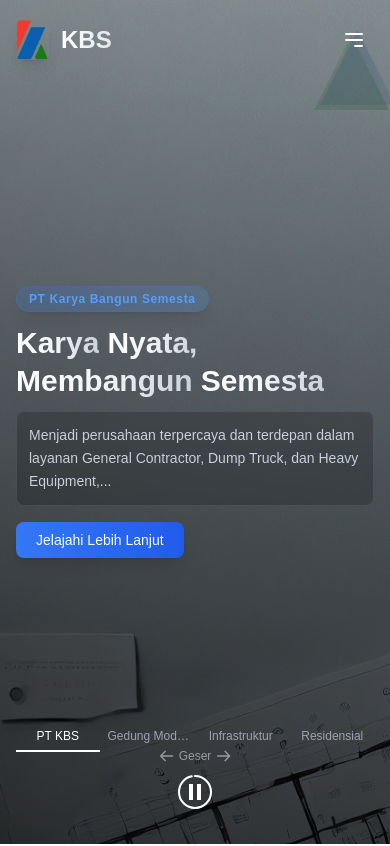
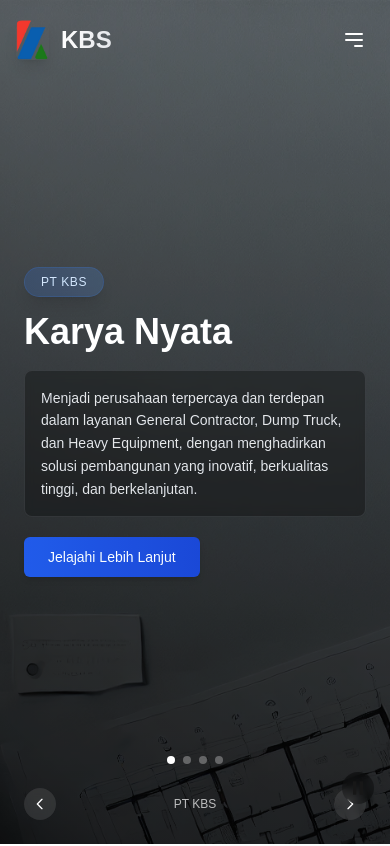
Before and after one commit to marcelaritonang/website-pt.kbs, a Next.js app: page / in a window 390 px wide. Shown: the top 846 px of the page. Built offline with nearby package versions, Linux system fonts and the light colour scheme.

Commit message:
update hero

```diff
--- a/src/app/components/home/HeroSection.tsx
+++ b/src/app/components/home/HeroSection.tsx
@@ -180,174 +180,23 @@
     })
   };
 
-  // Updated shape variants for paired shapes - mobile responsive
-  const shapeContainerVariants = {
-    initial: {
-      opacity: 0,
-      x: 100
-    },
-    animate: {
-      opacity: 1,
-      x: 0,
-      transition: {
-        duration: 0.8,
-        staggerChildren: 0.2
-      }
-    },
-    exit: {
-      opacity: 0,
-      x: 100,
-      transition: {
-        duration: 0.6,
-        staggerChildren: 0.1
-      }
-    }
-  };
-
   // Icons
   const PauseIcon = () => (
-    <svg width="24" height="24" viewBox="0 0 24 24" fill="currentColor">
+    <svg width="20" height="20" viewBox="0 0 24 24" fill="currentColor">
       <rect x="6" y="4" width="4" height="16" />
       <rect x="14" y="4" width="4" height="16" />
     </svg>
   );
 
   const PlayIcon = () => (
-    <svg width="24" height="24" viewBox="0 0 24 24" fill="currentColor">
+    <svg width="20" height="20" viewBox="0 0 24 24" fill="currentColor">
       <path d="M8 5v14l11-7z" />
     </svg>
   );
 
-  // Update getIsometricShape to include all slides with paired shapes - with mobile responsive
-  const getIsometricShape = (slideIndex: number) => {
-    const shapes = {
-      0: [ // Company intro shapes
-        {
-          clipPath: 'polygon(50% 0%, 100% 100%, 0% 100%)',
-          background: `linear-gradient(135deg, ${brandColors.primary}CC, ${brandColors.primary}66)`,
-          rotate: 0,
-          delay: 0
-        },
-        {
-          clipPath: 'polygon(0 0, 100% 0, 50% 100%)',
-          background: `linear-gradient(135deg, ${brandColors.secondary}CC, ${brandColors.secondary}66)`,
-          rotate: 180,
-          delay: 0.2
-        }
-      ],
-      1: [ // Modern Building shapes
-        {
-          clipPath: 'polygon(0 0, 100% 0, 100% 100%)',
-          background: `linear-gradient(135deg, ${brandColors.primary}BB, ${brandColors.accent}66)`,
-          rotate: 45,
-          delay: 0
-        },
-        {
-          clipPath: 'polygon(0 0, 100% 0, 0 100%)',
-          background: `linear-gradient(135deg, ${brandColors.secondary}BB, ${brandColors.primary}66)`,
-          rotate: -45,
-          delay: 0.2
-        }
-      ],
-      2: [ // Infrastructure shapes
-        {
-          clipPath: 'polygon(50% 0, 100% 50%, 50% 100%, 0 50%)',
-          background: `linear-gradient(135deg, ${brandColors.accent}CC, ${brandColors.primary}66)`,
-          rotate: 0,
-          delay: 0
-        },
-        {
-          clipPath: 'polygon(50% 0, 100% 50%, 50% 100%, 0 50%)',
-          background: `linear-gradient(135deg, ${brandColors.primary}CC, ${brandColors.secondary}66)`,
-          rotate: 45,
-          delay: 0.2
-        }
-      ],
-      3: [ // Residential shapes
-        {
-          clipPath: 'polygon(25% 0%, 75% 0%, 100% 50%, 75% 100%, 25% 100%, 0% 50%)',
-          background: `linear-gradient(135deg, ${brandColors.secondary}CC, ${brandColors.primary}66)`,
-          rotate: 0,
-          delay: 0
-        },
-        {
-          clipPath: 'polygon(25% 0%, 75% 0%, 100% 50%, 75% 100%, 25% 100%, 0% 50%)',
-          background: `linear-gradient(135deg, ${brandColors.primary}CC, ${brandColors.accent}66)`,
-          rotate: 30,
-          delay: 0.2
-        }
-      ]
-    };
-
-    // Responsive size adjustments
-    const containerSize = isMobile ? { width: '250px', height: '200px' } : { width: '700px', height: '600px' };
-    const shapeSize = isMobile ? '150px' : '300px';
-    const posOffsets = isMobile ? { top: 5, right: 5 } : { top: 15, right: 10 };
-
   return (
-      <motion.div
-        variants={shapeContainerVariants}
-        initial="initial"
-        animate="animate"
-        exit="exit"
-        className="relative"
-        style={{
-          width: containerSize.width,
-          height: containerSize.height
-        }}
-      >
-        {shapes[slideIndex as keyof typeof shapes].map((shape, i) => (
-          <motion.div
-            key={i}
-            variants={{
-              initial: {
-                opacity: 0,
-                scale: 0.5,
-                x: 100,
-                rotate: shape.rotate - 30
-              },
-              animate: {
-                opacity: isMobile ? 0.3 : 0.4, // Slightly more transparent on mobile
-                scale: 1,
-                x: 0,
-                rotate: shape.rotate,
-                transition: {
-                  duration: 0.8,
-                  delay: shape.delay,
-                  ease: [0.43, 0.13, 0.23, 0.96]
-                }
-              },
-              exit: {
-                opacity: 0,
-                scale: 0.5,
-                x: 100,
-                rotate: shape.rotate + 30,
-                transition: {
-                  duration: 0.4,
-                  ease: [0.43, 0.13, 0.23, 0.96]
-                }
-              }
-            }}
-            className="absolute"
-            style={{
-              top: `${20 + (i * posOffsets.top)}%`,
-              right: `${10 + (i * posOffsets.right)}%`,
-              width: shapeSize,
-              height: shapeSize,
-              clipPath: shape.clipPath,
-              background: shape.background,
-              mixBlendMode: 'screen',
-              filter: 'blur(1px)',
-              zIndex: 2 - i
-            }}
-          />
-        ))}
-      </motion.div>
-    );
-  };
-
-  return (
-    <div className="relative h-screen w-full overflow-hidden bg-black">
+    // Perbaikan 1: Menambahkan overflow-x-hidden pada root container
+    <div className="relative h-screen w-full max-w-[100vw] overflow-x-hidden bg-black">
       {/* Color Overlay */}
       <div
         className="absolute inset-0 z-10 pointer-events-none transition-colors duration-1000"
@@ -373,22 +222,25 @@
           }}
           className="absolute inset-0"
         >
-          {/* Background Image dengan Zoom Effect */}
+          {/* Background Image */}
           <motion.div
             className="relative h-full w-full overflow-hidden"
             initial={{ scale: 1.2 }}
             animate={{ scale: 1 }}
             transition={{ duration: 6 }}
           >
+            {/* Perbaikan 2: Ensuring the image doesn't stretch beyond viewport */}
+            <div className="absolute inset-0">
               <Image
                 src={slides[currentSlide].image}
                 alt={slides[currentSlide].title}
                 fill
-              className="object-cover transform transition-transform scale-110"
+                className="object-cover"
                 priority
               />
+            </div>
             {/* Overlays */}
-            <div className="absolute inset-0 bg-gradient-to-t from-black/60 to-black/20" />
+            <div className="absolute inset-0 bg-gradient-to-t from-black/70 via-black/50 to-black/30" />
             <motion.div
               className="absolute inset-0"
               initial={{ opacity: 0 }}
@@ -396,41 +248,51 @@
               exit={{ opacity: 0 }}
               transition={{ duration: 1 }}
               style={{
-                backgroundImage: 'linear-gradient(45deg, rgba(0,0,0,0.4) 0%, rgba(0,0,0,0) 100%)'
+                backgroundImage: 'linear-gradient(45deg, rgba(0,0,0,0.5) 0%, rgba(0,0,0,0.2) 100%)'
               }}
             />
           </motion.div>
 
-          {/* Content - Responsive for mobile */}
-          <div className="absolute inset-0 flex flex-col justify-center px-4 sm:px-8 md:px-20">
+          {/* Content Container - Mobile Optimized */}
+          <div className="absolute inset-0 flex flex-col justify-center items-start px-6 md:px-20">
+            {/* Perbaikan 3: Pastikan konten tidak lebih lebar dari viewport */}
+            <div className="w-full max-w-[calc(100vw-48px)] md:max-w-lg">
               {/* Category Tag */}
               <motion.div
                 initial={{ opacity: 0, y: 20 }}
                 animate={{ opacity: 1, y: 0 }}
                 transition={{ delay: 0.5 }}
+                className="mb-3 md:mb-4"
               >
                 <span className="inline-block bg-gradient-to-r from-blue-500/20 to-blue-400/20 backdrop-blur-sm
-                              text-blue-400 px-3 sm:px-6 py-1 sm:py-2 rounded-full text-xs sm:text-sm font-semibold tracking-wider
+                                text-blue-100 px-4 py-1.5 rounded-full text-xs font-medium tracking-wider
                                 border border-blue-500/20 shadow-lg">
-                {slides[currentSlide].category}
+                  {isMobile && currentSlide === 0 ? "PT KBS" : slides[currentSlide].category}
                 </span>
               </motion.div>
 
-            {/* Title with Enhanced Styling - Mobile responsive */}
+              {/* Title - Simplified for Mobile */}
               <motion.div
-              initial={{ opacity: 0, y: 30 }}
+                initial={{ opacity: 0, y: 20 }}
                 animate={{ opacity: 1, y: 0 }}
                 transition={{ delay: 0.7 }}
-              className="my-3 sm:my-6"
+                className="mb-4 md:mb-6"
               >
-              <h1 className="text-3xl sm:text-5xl md:text-7xl font-bold leading-tight">
+                {isMobile ? (
+                  <h1 className="text-4xl font-bold text-white leading-tight">
+                    {currentSlide === 1 ? "Konstruksi Gedung Perkantoran" :
+                     currentSlide === 2 ? "Pengembangan Infrastruktur" :
+                     currentSlide === 3 ? "Perumahan Elite" : "Karya Nyata"}
+                  </h1>
+                ) : (
+                  <h1 className="text-5xl md:text-7xl font-bold leading-tight">
                     {slides[currentSlide].title.split(' ').map((word, i) => (
                       <motion.span
                         key={i}
                         initial={{ opacity: 0, x: -20 }}
                         animate={{ opacity: 1, x: 0 }}
                         transition={{ delay: 0.8 + (i * 0.1) }}
-                    className="inline-block mr-2 sm:mr-4"
+                        className="inline-block mr-4"
                       >
                         <span className="inline-block bg-gradient-to-r from-white via-gray-100 to-gray-300
                                         text-transparent bg-clip-text transform hover:scale-105
@@ -441,67 +303,78 @@
                       </motion.span>
                     ))}
                   </h1>
+                )}
               </motion.div>
 
-            {/* Description with Enhanced Styling - Mobile responsive */}
-            <motion.p
-              initial={{ opacity: 0, y: 30 }}
+              {/* Description - Shortened & Simplified for Mobile */}
+              <motion.div
+                initial={{ opacity: 0, y: 20 }}
                 animate={{ opacity: 1, y: 0 }}
                 transition={{ delay: 0.9 }}
-              className="text-sm sm:text-base md:text-xl text-gray-300 max-w-2xl leading-relaxed
+                className="mb-5 md:mb-8"
+              >
+                <p className="text-white/90 text-sm md:text-xl leading-relaxed
                             backdrop-blur-sm rounded-lg border border-white/10
-                          p-3 sm:p-6 bg-black/20"
-            >
+                            p-4 bg-black/30">
                   {isMobile
-                ? slides[currentSlide].description.split(' ').slice(0, 14).join(' ') + '...'
+                    ? slides[currentSlide].description.split('.')[0] + '.'
                     : slides[currentSlide].description}
-            </motion.p>
+                </p>
+              </motion.div>
 
-            {/* Explore More Button improved with scroll to section */}
+              {/* Explore Button - Simplified */}
               <motion.div
-              initial={{ opacity: 0, y: 30 }}
+                initial={{ opacity: 0, y: 20 }}
                 animate={{ opacity: 1, y: 0 }}
                 transition={{ delay: 1.1 }}
-              className="mt-4 sm:mt-8"
               >
                 <button
                   onClick={handleExploreClick}
-                className="bg-gradient-to-r from-blue-500 to-blue-600
-                          text-white px-5 sm:px-8 py-2 sm:py-3 rounded-lg text-sm sm:text-base
-                          hover:from-blue-600 hover:to-blue-700
-                          transform hover:scale-105 transition-all duration-300
-                          shadow-lg hover:shadow-blue-500/50"
+                  className="bg-gradient-to-r from-blue-600 to-blue-700
+                            text-white px-6 py-2.5 rounded-md text-sm font-medium
+                            hover:from-blue-700 hover:to-blue-800
+                            shadow-md hover:shadow-blue-500/30"
                 >
                   Jelajahi Lebih Lanjut
                 </button>
               </motion.div>
             </div>
+          </div>
         </motion.div>
       </AnimatePresence>
 
-      {/* Updated Isometric Shapes positioning - hidden on small mobile */}
-      <div className={`absolute ${isMobile ? '-right-20 -top-10' : '-right-48 top-1/2 -translate-y-1/2'} z-10 pointer-events-none ${isMobile && 'scale-50'}`}>
-        <AnimatePresence mode="wait">
-          {getIsometricShape(currentSlide)}
-        </AnimatePresence>
+      {/* Navigation Controls - Redesigned for Mobile */}
+      <div className={`absolute ${isMobile ? 'bottom-6 inset-x-0 px-6' : 'bottom-8 left-20 right-20'} z-20`}>
+        <div className="flex flex-col gap-4">
+          {/* Indicator Dots for Mobile */}
+          {isMobile && (
+            <div className="flex justify-center gap-2 mb-2">
+              {slides.map((_, index) => (
+                <button
+                  key={index}
+                  onClick={() => handleUserInteraction(index)}
+                  className={`w-2 h-2 rounded-full ${index === currentSlide ? 'bg-white' : 'bg-white/30'}`}
+                  aria-label={`Go to slide ${index + 1}`}
+                />
+              ))}
             </div>
+          )}
 
-      {/* Navigation - Improved with direct section links and mobile responsiveness */}
-      <div className={`absolute bottom-8 left-4 sm:left-20 right-4 sm:right-20 ${isMobile ? 'flex flex-col gap-3' : 'flex justify-between'} items-center z-20`}>
-        <div className={`flex ${isMobile ? 'gap-2 overflow-x-auto no-scrollbar' : 'gap-6'} w-full`}>
+          {/* Navigation Tabs and Controls */}
+          <div className="flex justify-between items-center w-full">
+            {!isMobile && (
+              <div className="flex gap-6">
                 {slides.map((slide, index) => (
                   <button
                     key={index}
                     onClick={() => handleUserInteraction(index)}
-              className={`relative py-2 focus:outline-none ${isMobile ? 'flex-1 min-w-0' : ''}`}
+                    className="relative py-2 focus:outline-none"
                     aria-label={`Tampilkan slide ${slide.category}`}
                   >
-              <span className={`text-xs sm:text-sm transition-colors duration-300 truncate block ${
+                    <span className={`text-sm transition-colors duration-300 ${
                       currentSlide === index ? 'text-white' : 'text-gray-400'
                     }`}>
-                {isMobile && index === 0
-                  ? "PT KBS"
-                  : slide.category}
+                      {slide.category}
                     </span>
                     {currentSlide === index && (
                       <motion.div
@@ -515,30 +388,63 @@
                   </button>
                 ))}
               </div>
+            )}
+
+            {/* Navigation Controls for Mobile */}
+            {isMobile && (
+              <div className="w-full flex justify-between items-center">
+                <button
+                  onClick={() => handleUserInteraction((currentSlide - 1 + slides.length) % slides.length)}
+                  className="h-8 w-8 flex items-center justify-center rounded-full bg-white/10 backdrop-blur-sm"
+                  aria-label="Slide sebelumnya"
+                >
+                  <svg className="h-4 w-4 text-white" fill="none" stroke="currentColor" viewBox="0 0 24 24">
+                    <path strokeLinecap="round" strokeLinejoin="round" strokeWidth="2" d="M15 19l-7-7 7-7"></path>
+                  </svg>
+                </button>
+
+                <div className="text-xs text-white/70 font-medium">
+                  {currentSlide === 0 ? 'PT KBS' :
+                   currentSlide === 1 ? 'Gedung' :
+                   currentSlide === 2 ? 'Infrastruktur' : 'Residensial'}
+                </div>
+
+                <button
+                  onClick={() => handleUserInteraction((currentSlide + 1) % slides.length)}
+                  className="h-8 w-8 flex items-center justify-center rounded-full bg-white/10 backdrop-blur-sm"
+                  aria-label="Slide berikutnya"
+                >
+                  <svg className="h-4 w-4 text-white" fill="none" stroke="currentColor" viewBox="0 0 24 24">
+                    <path strokeLinecap="round" strokeLinejoin="round" strokeWidth="2" d="M9 5l7 7-7 7"></path>
+                  </svg>
+                </button>
+              </div>
+            )}
 
             {/* Play/Pause Control */}
-        <div className={`relative ${isMobile ? 'mt-2' : ''}`}>
-          <svg className={`${isMobile ? 'w-10 h-10' : 'w-12 h-12'} transform -rotate-90`}>
+            {!isMobile && (
+              <div className="relative">
+                <svg className="w-12 h-12 transform -rotate-90">
                   <circle
                     className="text-gray-600"
                     strokeWidth="2"
                     stroke="currentColor"
                     fill="transparent"
-              r={isMobile ? "16" : "20"}
-              cx={isMobile ? "20" : "24"}
-              cy={isMobile ? "20" : "24"}
+                    r="20"
+                    cx="24"
+                    cy="24"
                   />
                   <circle
                     className="text-white"
                     strokeWidth="2"
-              strokeDasharray={isMobile ? 100.48 : 125.6}
-              strokeDashoffset={(isMobile ? 100.48 : 125.6) * (1 - progress / 100)}
+                    strokeDasharray={125.6}
+                    strokeDashoffset={125.6 * (1 - progress / 100)}
                     strokeLinecap="round"
                     stroke="currentColor"
                     fill="transparent"
-              r={isMobile ? "16" : "20"}
-              cx={isMobile ? "20" : "24"}
-              cy={isMobile ? "20" : "24"}
+                    r="20"
+                    cx="24"
+                    cy="24"
                   />
                 </svg>
                 <button
@@ -549,26 +455,21 @@
                   {isPlaying ? <PauseIcon /> : <PlayIcon />}
                 </button>
               </div>
+            )}
           </div>
 
-      {/* Swipe indicator for mobile */}
+          {/* Play/Pause for Mobile - Simplified */}
           {isMobile && (
-        <div className="absolute bottom-20 left-1/2 -translate-x-1/2 z-20">
-          <motion.div
-            initial={{ opacity: 0 }}
-            animate={{ opacity: 0.7 }}
-            className="flex items-center text-white/70 text-xs"
+            <button
+              onClick={() => setIsPlaying(!isPlaying)}
+              className="absolute top-4 right-4 h-8 w-8 flex items-center justify-center rounded-full bg-black/30 backdrop-blur-sm"
+              aria-label={isPlaying ? "Jeda slideshow" : "Putar slideshow"}
             >
-            <svg className="w-4 h-4 mr-1" fill="none" stroke="currentColor" viewBox="0 0 24 24">
-              <path strokeLinecap="round" strokeLinejoin="round" strokeWidth="2" d="M10 19l-7-7m0 0l7-7m-7 7h18"></path>
-            </svg>
-            <span>Geser</span>
-            <svg className="w-4 h-4 ml-1" fill="none" stroke="currentColor" viewBox="0 0 24 24">
-              <path strokeLinecap="round" strokeLinejoin="round" strokeWidth="2" d="M14 5l7 7m0 0l-7 7m7-7H3"></path>
-            </svg>
-          </motion.div>
+              {isPlaying ? <PauseIcon /> : <PlayIcon />}
+            </button>
+          )}
         </div>
-      )}
+      </div>
     </div>
   );
 }
```
Lines whose indentation alone changed are shown as unchanged.
